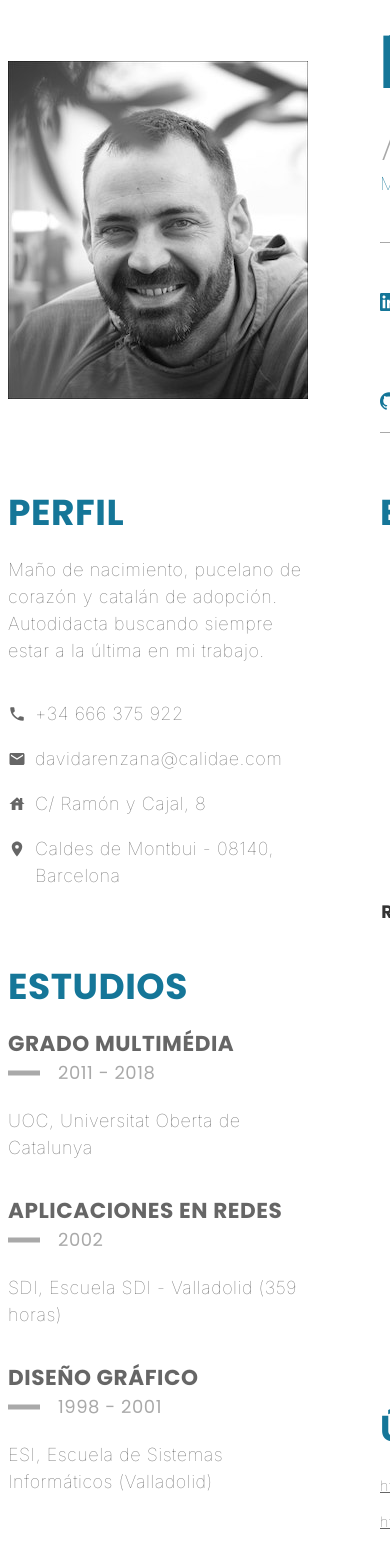
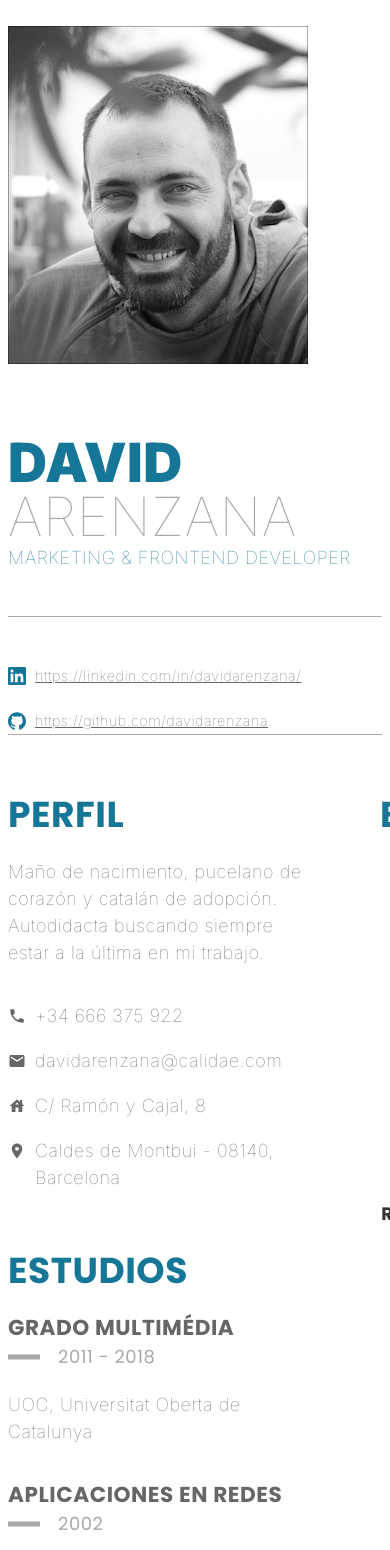
Before and after one commit to davidarenzana/resume, a Nuxt app: page / in a window 390 px wide. Shown: the top 1550 px of the page. Built offline with nearby package versions, Linux system fonts and the light colour scheme.

Commit message:
feature: responsive header

```diff
--- a/assets/main.css
+++ b/assets/main.css
@@ -46,10 +46,17 @@ a:hover {
 }
 
 h1 {
-  font-size: 4rem;
+  font-size: 3rem;
   text-transform: uppercase;
   margin: 0;
-  line-height: 4rem;
+  line-height: 3rem;
+}
+
+@media (min-width: 1080px) {
+  h1 {
+    font-size: 4rem;
+    line-height: 4rem;
+  }
 }
 
 h2 {
--- a/components/BaseTextIcon.vue
+++ b/components/BaseTextIcon.vue
@@ -7,7 +7,12 @@ defineProps<{
 
 <template>
   <div class="baseTextIcon__container">
-    <img :src="`icon-${icon}.svg`" :alt="text" width="18" height="18">
+    <img
+      :src="`icon-${icon}.svg`"
+      :alt="text"
+      width="18"
+      height="18"
+    />
     <span>{{ text }}</span>
   </div>
 </template>
@@ -15,8 +20,7 @@ defineProps<{
 <style lang="scss" scoped>
   .baseTextIcon__container {
     display: flex;
-  gap: .5rem;
-  margin-bottom: 1rem;
+    gap: 0.5rem;
 
     img {
       margin-top: 5px;
--- a/components/ProfileContent.vue
+++ b/components/ProfileContent.vue
@@ -1,14 +1,36 @@
 <script setup lang="ts">
-const { t } = useI18n()
-const location = `${t('city')} - ${t('postalCode')}, ${t('country')}`
+  const { t } = useI18n()
+  const location = `${t('city')} - ${t('postalCode')}, ${t('country')}`
 </script>
 
 <template>
   <div>
     <p>{{ t('profileDescription') }}</p>
-    <BaseTextIcon icon="phone" :text="t('phone')" />
-    <BaseTextIcon icon="email" :text="t('email')" />
-    <BaseTextIcon icon="address" :text="t('address')" />
-    <BaseTextIcon icon="location" :text="location" />
+    <div class="profilecontent__list">
+      <BaseTextIcon
+        icon="phone"
+        :text="t('phone')"
+      />
+      <BaseTextIcon
+        icon="email"
+        :text="t('email')"
+      />
+      <BaseTextIcon
+        icon="address"
+        :text="t('address')"
+      />
+      <BaseTextIcon
+        icon="location"
+        :text="location"
+      />
+    </div>
   </div>
 </template>
+
+<style scoped>
+  .profilecontent__list {
+    display: flex;
+    flex-direction: column;
+    gap: 1rem;
+  }
+</style>
--- a/components/TheHeader.vue
+++ b/components/TheHeader.vue
@@ -4,21 +4,38 @@ const { t } = useI18n()
 
 <template>
   <header>
-    <img src="/img/david-arenzana-hernandez.jpeg" alt="David Arenzana Hernandez">
+    <img
+      src="/img/david-arenzana-hernandez.jpeg"
+      alt="David Arenzana Hernandez"
+    />
     <div class="theheader__content">
-      <h1 class="color-blue">{{ t('firstName') }} <span class="color-lighter-gray font-200">{{ t('lastName') }}</span>
+      <h1 class="color-blue">
+        {{ t('firstName') }}
+        <span class="color-lighter-gray font-200">{{ t('lastName') }}</span>
       </h1>
       <p class="theheader__job color-blue">{{ t('job') }}</p>
       <hr />
       <ul class="theheader__links">
         <li>
-          <a :href="t('linkedin')" target="_blank">
-            <BaseTextIcon icon="linkedin" :text="t('linkedin')" />
+          <a
+            :href="t('linkedin')"
+            target="_blank"
+          >
+            <BaseTextIcon
+              icon="linkedin"
+              :text="t('linkedin')"
+            />
           </a>
         </li>
         <li>
-          <a :href="t('github')" target="_blank">
-            <BaseTextIcon icon="github" :text="t('github')" />
+          <a
+            :href="t('github')"
+            target="_blank"
+          >
+            <BaseTextIcon
+              icon="github"
+              :text="t('github')"
+            />
           </a>
         </li>
       </ul>
@@ -30,9 +47,15 @@ const { t } = useI18n()
   header {
     width: 100%;
     display: grid;
-  grid-template-columns: 300px 1fr;
+    grid-template-columns: 1fr;
     align-items: center;
     gap: 4rem;
+  }
+
+  @media (min-width: 768px) {
+    header {
+      grid-template-columns: 300px 1fr;
+    }
   }
 
   .theheader__content {
@@ -52,9 +75,16 @@ header {
   .theheader__links {
     display: flex;
     flex-wrap: wrap;
-  gap: 3rem;
+    gap: 1rem;
     list-style-type: none;
     padding-left: 0;
     margin-top: 2rem;
-  font-size: .8rem;
-}</style>
+    font-size: 0.8rem;
+  }
+
+  @media (min-width: 1080px) {
+    .theheader__links {
+      gap: 3rem;
+    }
+  }
+</style>
--- a/pages/index.vue
+++ b/pages/index.vue
@@ -27,22 +27,12 @@
           </ul>
         </CardContent>
         <CardContent :title="$t('languagesTitle')">
-          <ul>
+          <ul class="languages__list">
             <li
               v-for="item in tm('languages')"
               :key="item"
             >
               {{ rt(item.name) }}: {{ rt(item.level) }}
-            </li>
-          </ul>
-        </CardContent>
-        <CardContent :title="$t('hobbiesTitle')">
-          <ul class="hobbies__list">
-            <li
-              v-for="item in tm('hobbies')"
-              :key="item"
-            >
-              <HobbyCard :hobby="rt(item.name)" />
             </li>
           </ul>
         </CardContent>
@@ -75,12 +65,22 @@
             </li>
           </ul>
         </CardContent>
+        <CardContent :title="$t('hobbiesTitle')">
+          <ul class="hobbies__list">
+            <li
+              v-for="item in tm('hobbies')"
+              :key="item"
+            >
+              <HobbyCard :hobby="rt(item.name)" />
+            </li>
+          </ul>
+        </CardContent>
       </main>
     </div>
   </div>
 </template>
 
-<style>
+<style lang="scss">
   .container {
     display: flex;
     justify-content: center;
@@ -114,6 +114,12 @@
     gap: 1.5rem;
   }
 
+  .languages__list {
+    li + li {
+      margin-top: 1rem;
+    }
+  }
+
   .projects__list {
     display: grid;
     grid-template-columns: repeat(2, 1fr);
```
Lines whose indentation alone changed are shown as unchanged.
